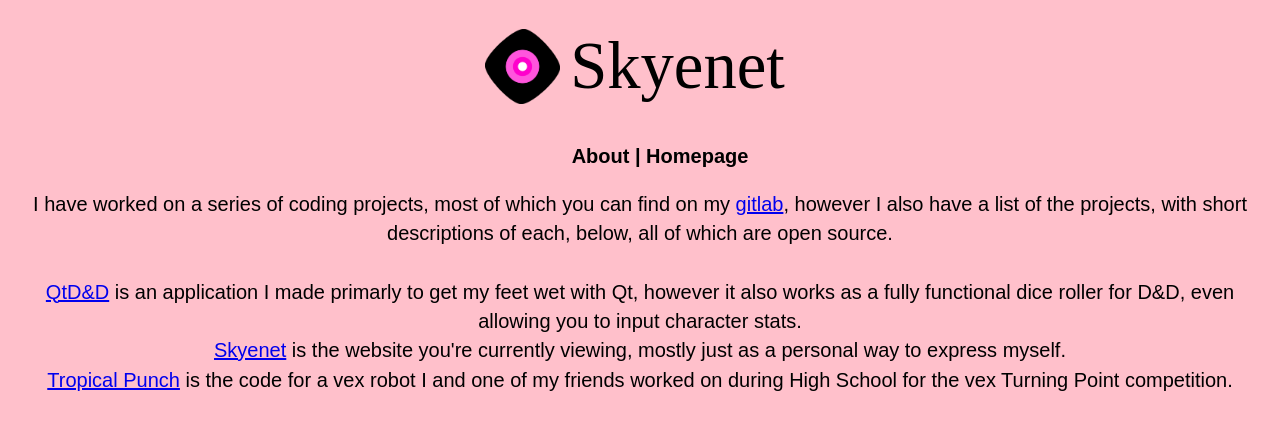
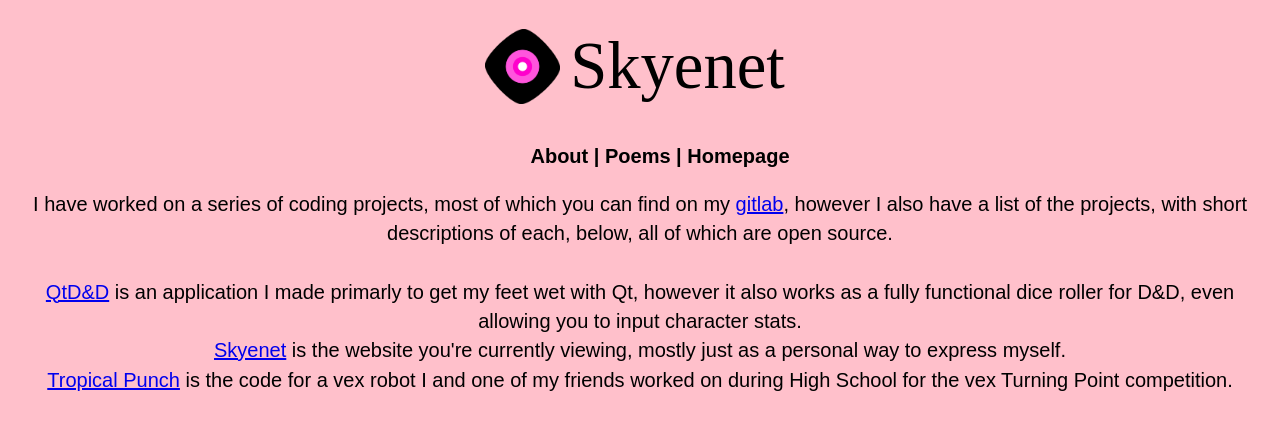
Before and after one commit to skyethepinkcat/skyesite, a plain HTML site: page projects.html in a window 1280 px wide. Drawn offline with Linux system fonts and the light colour scheme; a web font is replaced by a local one.

Commit message:
Added the correct links to projects.

```diff
--- a/projects.html
+++ b/projects.html
@@ -18,6 +18,9 @@
 						<a class="direct" href="about.html">About</a> |
 					</li>
 					<li class="direct">
+						<a class="direct" href="poems.html">Poems</a> |
+					</li>
+					<li class="direct">
 						<a class="direct" href="homepage.html">Homepage</a>
 					</li>
 				</ul>
```
